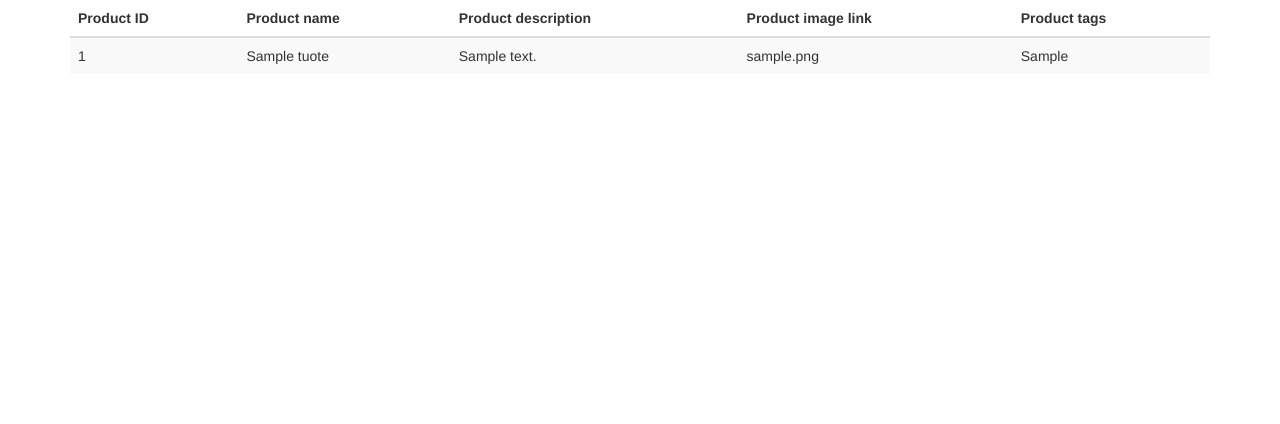
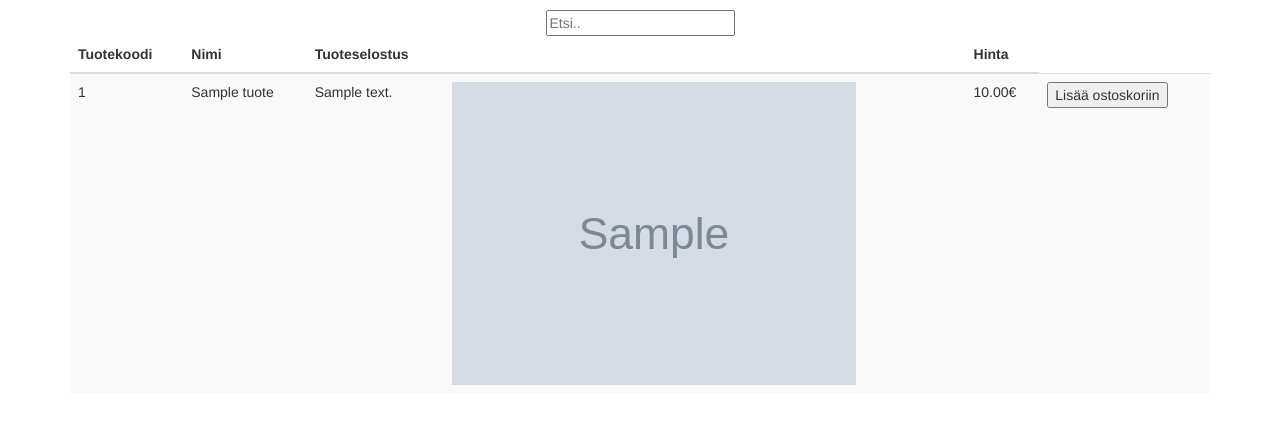
Before and after one commit to Vilperi27/verkkokauppa-projekti, a Django app: page / in a window 1280 px wide. Shown: the top 424 px of the page. Run offline with Django 3.2, Linux system fonts and the light colour scheme; tables that the repository leaves empty hold one stand-in row (values such as "Sample post"); grey boxes marked "Sample" are stand-in pictures; some libraries are stand-ins or nearby versions.

Commit message:
add search functionality

```diff
--- a/homepage/models.py
+++ b/homepage/models.py
@@ -5,4 +5,4 @@ class Tuote(models.Model):
     product_name = models.CharField(max_length=150)
     product_description = models.CharField(max_length=1000)
     product_image = models.CharField(max_length=2000)
-    product_tags = models.CharField(max_length=2000, default='')
+    product_price = models.DecimalField(max_digits=65, decimal_places=2, default=0)
--- a/homepage/urls.py
+++ b/homepage/urls.py
@@ -3,4 +3,5 @@ from . import views
 
 urlpatterns = [
     path("", views.home, {}),
+    path('search/<term>', views.get_products, name="search"),
 ]
--- a/homepage/views.py
+++ b/homepage/views.py
@@ -6,3 +6,7 @@ from homepage.models import Tuote
 def home(request):
     tuotteet = Tuote.objects.all()
     return render(request, 'home.html', {'product':tuotteet})
+
+def get_products(request, term):
+    tuotteet = Tuote.objects.filter(product_name__contains=term)
+    return render(request, 'home.html', {'product':tuotteet})
--- a/templates/home.html
+++ b/templates/home.html
@@ -8,15 +8,18 @@
   <script src="https://maxcdn.bootstrapcdn.com/bootstrap/3.4.1/js/bootstrap.min.js"></script>
 </head>
 <body>
+  <div class="topnav" align="center" style="padding-top: 10px;">
+    <input action= "{% url 'search' %}" type="text" placeholder="Etsi.." method="post" id="searchterm">
+  </div>
   <div class="container">
   <table class="table table-striped">
       <thead>
         <tr>
-        <th>Product ID</th>
-		<th>Product name</th>
-		<th>Product description</th>
-		<th>Product image link</th>
-		<th>Product tags</th>
+          <th>Tuotekoodi</th>
+          <th>Nimi</th>
+          <th>Tuoteselostus</th>
+          <th></th>
+          <th>Hinta</th>
         </tr>
       </thead>
     <tbody>
@@ -25,8 +28,9 @@
         <td>{{prod.id}}</td>
         <td>{{prod.product_name}}</td>
         <td>{{prod.product_description}}</td>
-		<td>{{prod.product_image}}</td>
-		<td>{{prod.product_tags}}</td>
+        <td><img src={{prod.product_image}} alt="Italian Trulli" width="80%" height="80%"></td>
+        <td>{{prod.product_price}}€</td>
+        <td><button type="button">Lisää ostoskoriin</button></td>
       </tr>
 	  {% endfor %}
 	</tbody>
```
Also changed, not shown: static/homepage/home.css (+14 -0 lines), homepage/migrations/0004_remove_tuote_product_tags.py (added), homepage/migrations/0005_tuote_product_price.py (added). Lines whose indentation alone changed are shown as unchanged.
